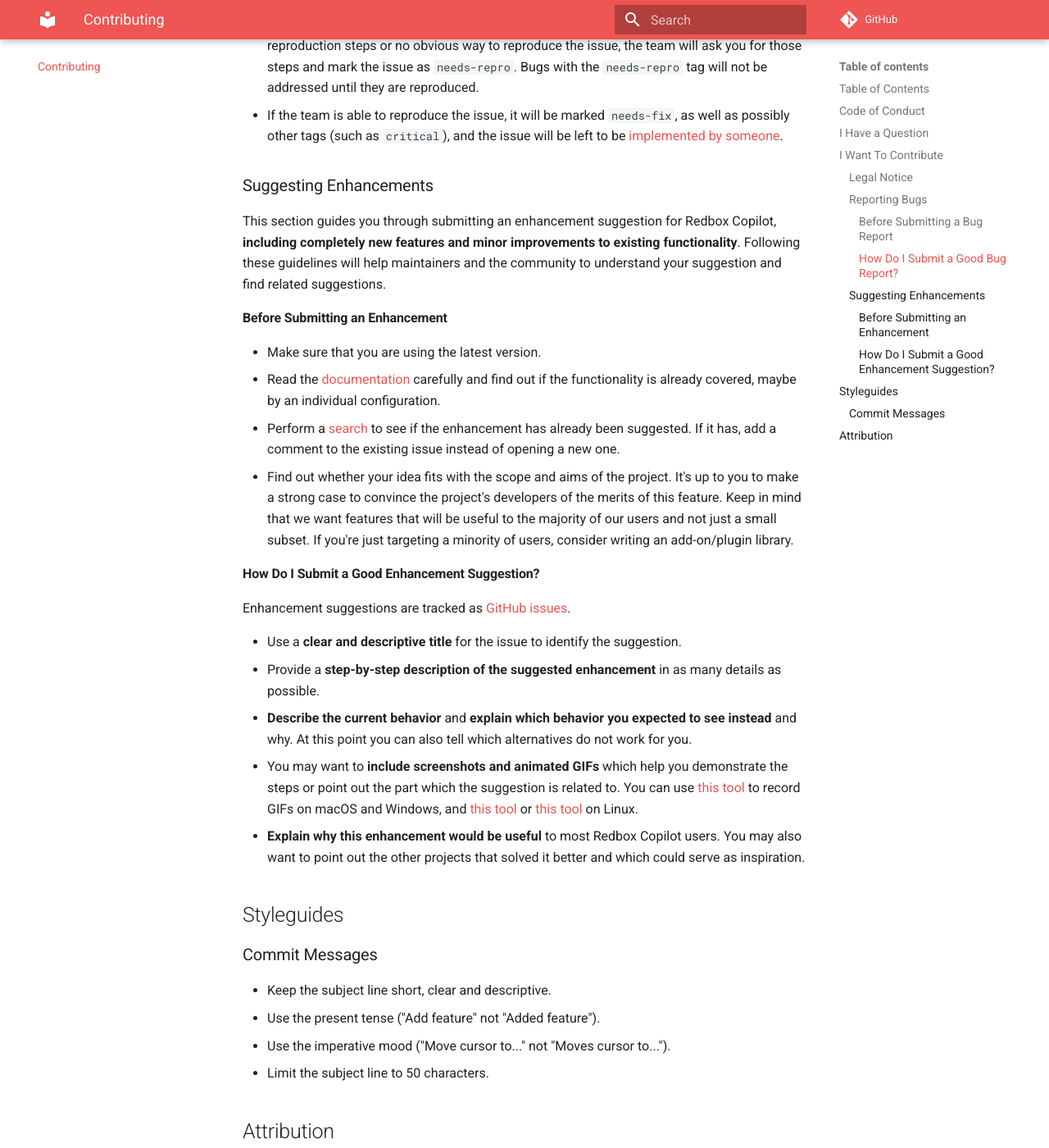
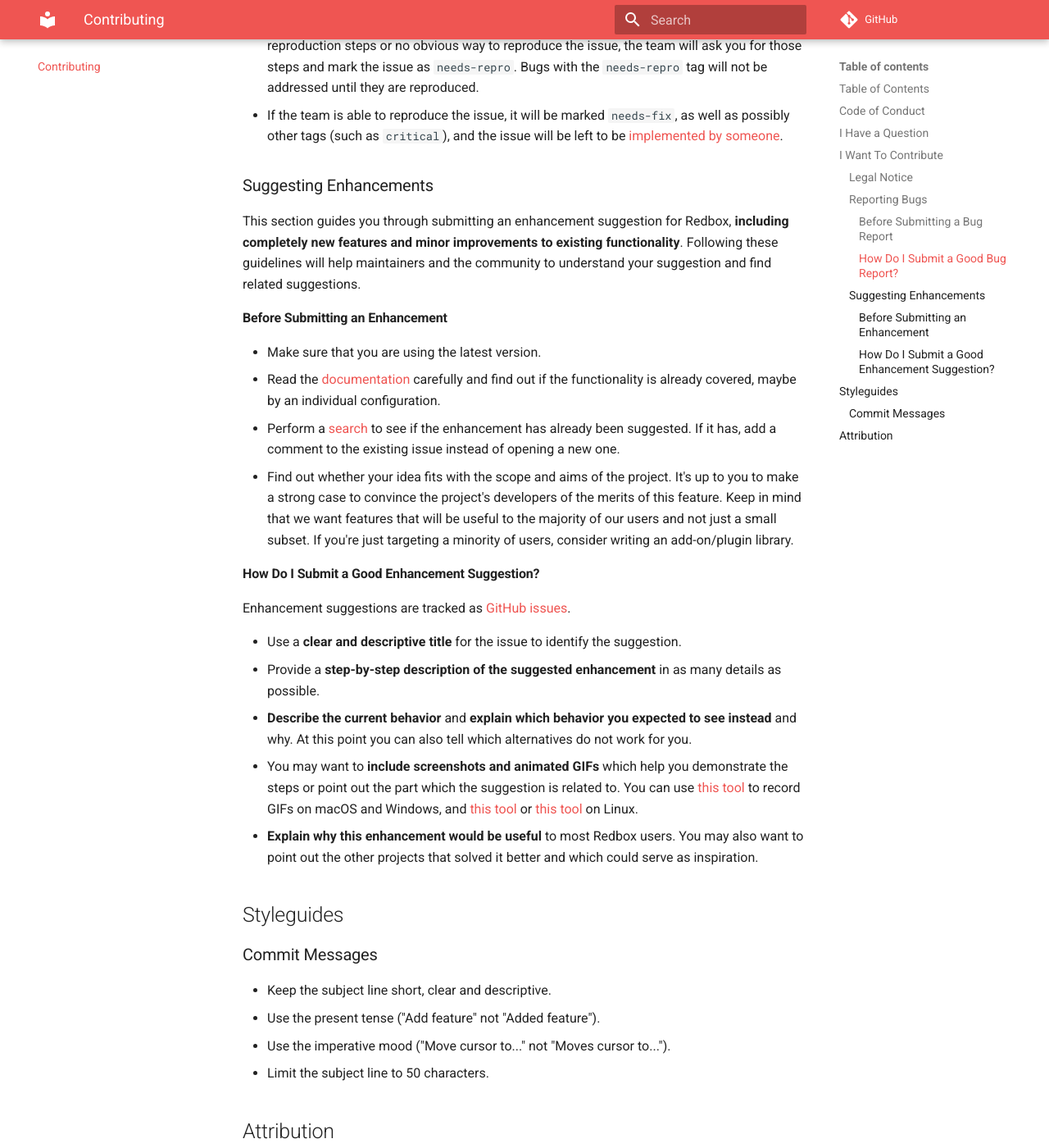
Before and after one commit to i-dot-ai/redbox, an MkDocs documentation site: the page built from docs/contributing.md, in a window 1280 px wide and 1400 px high, scrolled down 2981 px. Shown: the whole window at 82% size. Built offline with MkDocs 1.6.1 and Material for MkDocs 9.7.7, drawn with Linux system fonts in a browser that asks for light colours; comment, search, counter and statistics services are not loaded; some of the changed text lies outside the part shown.

Commit message:
Update name from "Redbox Copilot" to "Redbox" in non user-facing files.

```diff
--- a/docs/contributing.md
+++ b/docs/contributing.md
@@ -1,4 +1,4 @@
-# Contributing to Redbox Copilot
+# Contributing to Redbox
 
 First off, thanks for taking the time to contribute! ❤️
 
@@ -13,7 +13,7 @@ All types of contributions are encouraged and valued. See the [Table of Contents
 <!-- omit in toc -->
 ## Table of Contents
 
-- [Contributing to Redbox Copilot](#contributing-to-redbox-copilot)
+- [Contributing to Redbox](#contributing-to-redbox-copilot)
   - [Code of Conduct](#code-of-conduct)
   - [I Have a Question](#i-have-a-question)
   - [I Want To Contribute](#i-want-to-contribute)
@@ -29,7 +29,7 @@ All types of contributions are encouraged and valued. See the [Table of Contents
 ## Code of Conduct
 
 This project and everyone participating in it is governed by the
-[Redbox Copilot Code of Conduct](https://github.com/i-dot-ai/redbox-copilot/blob/main/CODE_OF_CONDUCT.md).
+[Redbox Code of Conduct](https://github.com/i-dot-ai/redbox-copilot/blob/main/CODE_OF_CONDUCT.md).
 By participating, you are expected to uphold this code. Please report unacceptable behavior
 to i-dot-ai-enquiries@cabinetoffice.gov.uk
 
@@ -92,7 +92,7 @@ Once it's filed:
 
 ### Suggesting Enhancements
 
-This section guides you through submitting an enhancement suggestion for Redbox Copilot, **including completely new features and minor improvements to existing functionality**. Following these guidelines will help maintainers and the community to understand your suggestion and find related suggestions.
+This section guides you through submitting an enhancement suggestion for Redbox, **including completely new features and minor improvements to existing functionality**. Following these guidelines will help maintainers and the community to understand your suggestion and find related suggestions.
 
 #### Before Submitting an Enhancement
 
@@ -110,7 +110,7 @@ Enhancement suggestions are tracked as [GitHub issues](https://github.com/i-dot-
 - Provide a **step-by-step description of the suggested enhancement** in as many details as possible.
 - **Describe the current behavior** and **explain which behavior you expected to see instead** and why. At this point you can also tell which alternatives do not work for you.
 - You may want to **include screenshots and animated GIFs** which help you demonstrate the steps or point out the part which the suggestion is related to. You can use [this tool](https://www.cockos.com/licecap/) to record GIFs on macOS and Windows, and [this tool](https://github.com/colinkeenan/silentcast) or [this tool](https://github.com/GNOME/byzanz) on Linux. <!-- this should only be included if the project has a GUI -->
-- **Explain why this enhancement would be useful** to most Redbox Copilot users. You may also want to point out the other projects that solved it better and which could serve as inspiration.
+- **Explain why this enhancement would be useful** to most Redbox users. You may also want to point out the other projects that solved it better and which could serve as inspiration.
 
 
 ## Styleguides
```
Also changed, not shown: CODE_OF_CONDUCT.md (+1 -1 lines), README.md (+4 -4 lines), docs/index.md (+3 -3 lines).
